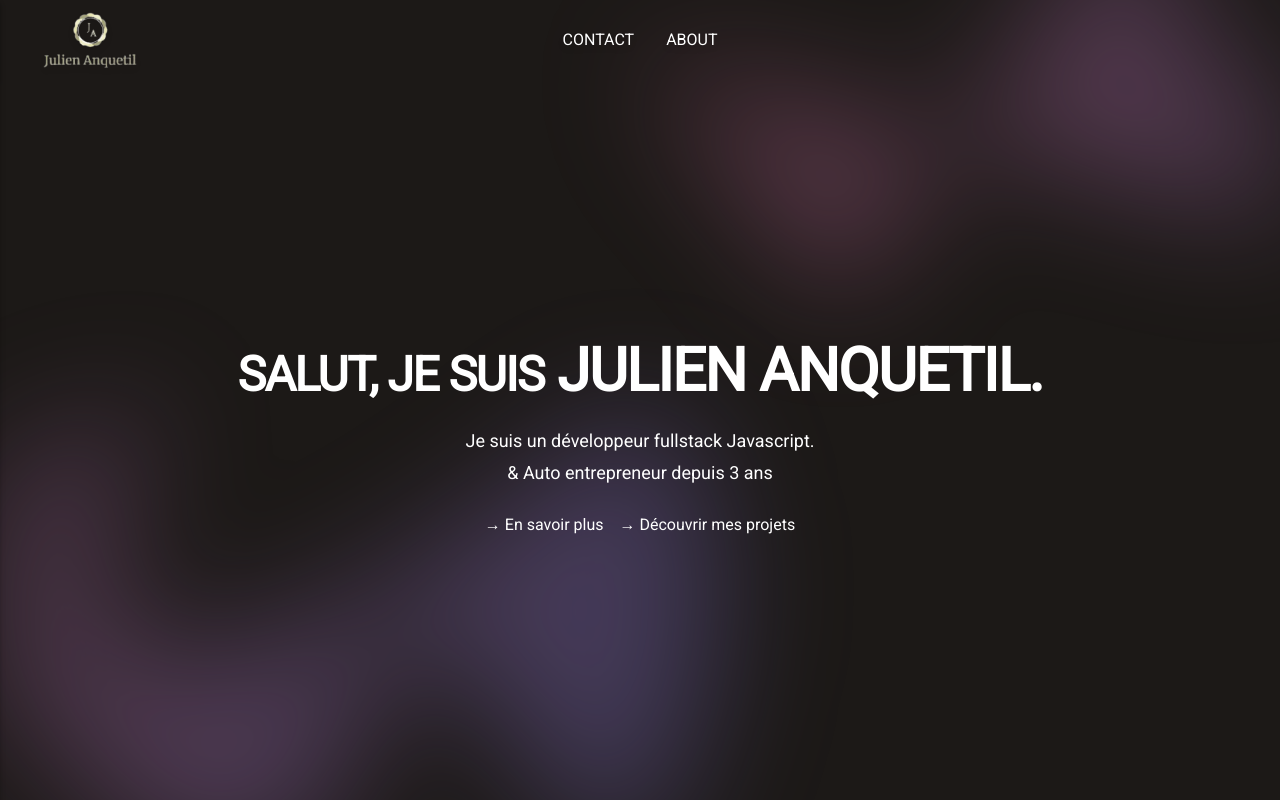
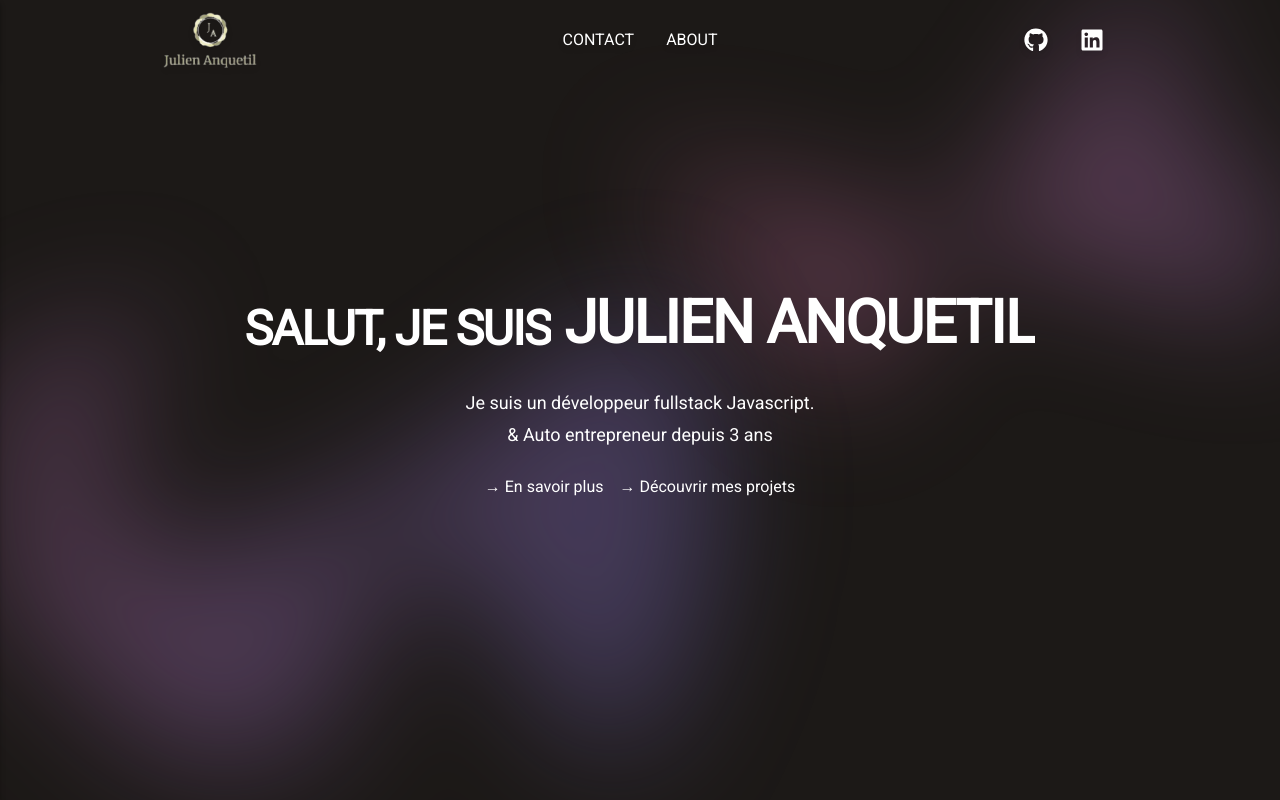
Before and after one commit to firling/portfolio, a Next.js app: page / in a window 1280 px wide. Shown: the top 800 px of the page. Built offline with nearby package versions, Linux system fonts and the light colour scheme.

Commit message:
feat: icon + text animation

```diff
--- /dev/null
+++ b/components/animated/Title.js
@@ -0,0 +1,57 @@
+import React from "react";
+import { motion } from "framer-motion";
+
+const AnimatedText = ({ text }) => {
+    // splitting text into letters
+      const letters = Array.from(text);
+
+    // Variants for Container
+      const container = {
+        hidden: { opacity: 0 },
+        visible: (i = 1) => ({
+          opacity: 1,
+          transition: { staggerChildren: 0.03, delayChildren: 0.04 * i },
+        }),
+      };
+
+    // Variants for each letter
+      const child = {
+        visible: {
+          opacity: 1,
+          x: 0,
+          y: 0,
+          transition: {
+            type: "spring",
+            damping: 12,
+            stiffness: 100,
+          },
+        },
+        hidden: {
+          opacity: 0,
+          x: -20,
+          y: 10,
+          transition: {
+            type: "spring",
+            damping: 12,
+            stiffness: 100,
+          },
+        },
+      };
+
+      return (
+        <motion.div
+            style={{ overflow: "hidden", display: "inline-block"}}
+            variants={container}
+            initial="hidden"
+            animate="visible"
+        >
+          {letters.map((letter, index) => (
+            <motion.span variants={child} key={index}>
+              {letter === " " ? "\u00A0" : letter}
+            </motion.span>
+          ))}
+        </motion.div>
+      );
+    };
+
+export default AnimatedText;
--- a/components/layout/Hero.js
+++ b/components/layout/Hero.js
@@ -1,10 +1,11 @@
 import Navbar from '@/components/layout/Navbar'
 import { motion, useScroll, useTransform } from 'framer-motion';
+import { useRef } from 'react';
 
 const Hero = ({children}) => {
     const { scrollYProgress } = useScroll();
-    const scaleFirst = useTransform(scrollYProgress, [0, 1], [0, 500]);
-    const scaleSecond = useTransform(scrollYProgress, [0, 1], [0, -500]);
+    const scaleFirst = useTransform(scrollYProgress, [0, 1], ["0vh", "50vh"]);
+    const scaleSecond = useTransform(scrollYProgress, [0, 1], ["0vh", "-50vh"]);
 
     return (
         <div className="isolate bg-stone-900 h-screen flex flex-col overflow-x-hidden">
--- a/components/layout/Navbar.js
+++ b/components/layout/Navbar.js
@@ -2,6 +2,7 @@ import Image from 'next/image'
 import Link from 'next/link'
 import { useState } from 'react'
 import logo from '/public/logo.png'
+import { FaGithub, FaLinkedin } from 'react-icons/fa';
 
 function NavLink({to, children}) {
     return <Link href={to} className={`mx-4`}>
@@ -37,9 +38,9 @@ function MobileNav({open, setOpen}) {
 export default function Navbar() {
     const [open, setOpen] = useState(false)
     return (
-        <nav className="flex filter drop-shadow-md px-10 py-4 h-20 items-center">
+        <nav className="flex filter drop-shadow-md px-10 md:px-24 lg:px-40 py-4 h-20 items-center fixed w-screen">
             <MobileNav open={open} setOpen={setOpen}/>
-            <div className="w-2/12 flex items-center">
+            <div className="w-4/12 md:w-2/12 flex items-center">
                 <Link className="text-2xl font-semibold" href="/">
                     <Image
                         alt='julien anquetil logo'
@@ -59,7 +60,15 @@ export default function Navbar() {
                     </NavLink>
                 </div>
             </div>
-            <div className="w-2/12 flex justify-end items-center">
+            <div className="w-8/12 md:w-2/12 flex justify-end  items-center">
+
+                <a className="text-2xl mx-4" target='_blank' href="https://github.com/firling">
+                    <FaGithub />
+                </a>
+
+                <a className="text-2xl mx-4" target='_blank' href="https://www.linkedin.com/in/julien-anquetil/">
+                    <FaLinkedin />
+                </a>
 
                 <div className="z-50 flex relative w-8 h-8 flex-col justify-between items-center md:hidden" onClick={() => {
                     setOpen(!open)
--- a/package.json
+++ b/package.json
@@ -14,7 +14,8 @@
     "framer-motion": "^10.12.4",
     "next": "13.2.1",
     "react": "18.2.0",
-    "react-dom": "18.2.0"
+    "react-dom": "18.2.0",
+    "react-icons": "^4.8.0"
   },
   "devDependencies": {
     "autoprefixer": "^10.4.13",
--- a/pages/index.js
+++ b/pages/index.js
@@ -1,6 +1,7 @@
 import { Inter } from 'next/font/google'
 import Hero from '@/components/layout/Hero'
 import Link from 'next/link'
+import AnimatedText from '@/components/animated/Title'
 
 const inter = Inter({ subsets: ['latin'] })
 
@@ -8,36 +9,29 @@ export default function Home() {
   return (
     <>
       <Hero>
-        <h1 className="text-4xl uppercase font-bold tracking-tight sm:text-6xl"><small>Salut, je suis</small> Julien Anquetil.</h1>
+
+        <h1 className="text-4xl uppercase font-bold tracking-tight sm:text-6xl">
+          <small><AnimatedText text="Salut, je suis" /></small>
+          <AnimatedText text=" Julien Anquetil" />
+        </h1>
         <p className="mt-6 text-lg leading-8">
           Je suis un développeur fullstack Javascript. <br />
           & Auto entrepreneur depuis 3 ans
         </p>
         <div className='mt-6 flex space-x-4 justify-center'>
           <Link href='#about' className="group transition duration-300">
-            → En savoir plus
+            <AnimatedText text="→ En savoir plus" />
             <span className="block max-w-0 group-hover:max-w-full transition-all duration-500 h-0.5 bg-white"></span>
           </Link>
           <Link href='#project' className="group transition duration-300">
-            → Découvrir mes projets
+            <AnimatedText text="→ Découvrir mes projets" />
             <span className="block max-w-0 group-hover:max-w-full transition-all duration-500 h-0.5 bg-white"></span>
           </Link>
         </div>
 
       </Hero>
       <section id='about' className="bg-stone-800 bg-pattern bg-repeat bg-center bg-fixed">
-        <div className='container mx-auto'>
-          zizon <br />
-          zizon <br />
-          zizon <br />
-          zizon <br />
-          zizon <br />
-          zizon <br />
-          zizon <br />
-          zizon <br />
-          zizon <br />
-          zizon <br />
-          zizon <br />
+        <div className='container mx-auto py-40'>
         </div>
       </section>
     </>
```
Also changed, not shown: 1 other file (tests, documents, lock files or other folders).
